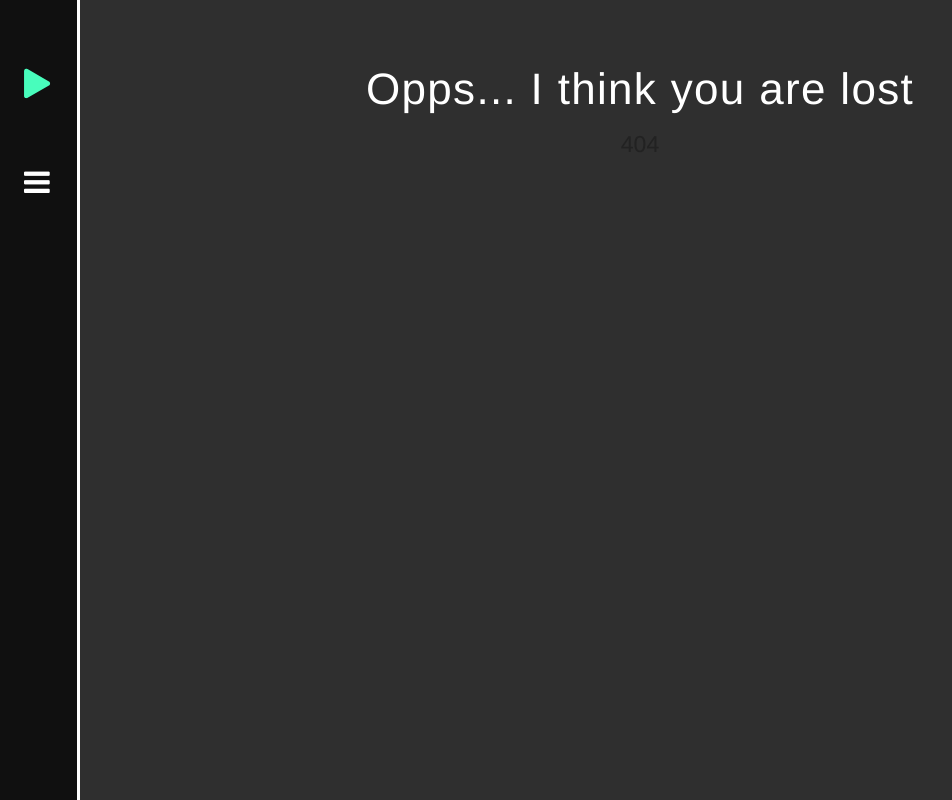
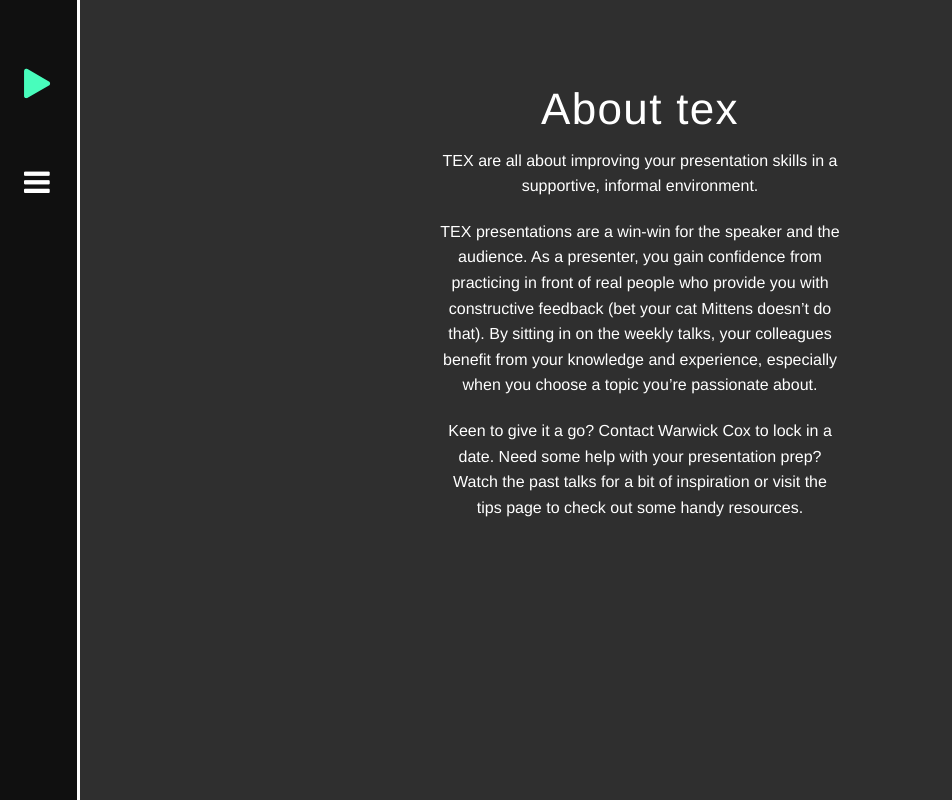
Before and after one commit to wcox-wotif/textalks, a PHP site: page /about in a window 1280 px wide. Shown: the whole page, without its empty margins (0-952 px from the left). Run offline with PHP 8.4, Linux system fonts and the light colour scheme; data that the repository does not hold is empty; some libraries are stand-ins or nearby versions.

Commit message:
about us page update

```diff
--- a/css/styles.css
+++ b/css/styles.css
@@ -55,6 +55,18 @@
     width: 0;
 }
 
+@-webkit-keyframes fadeInOut {
+    0% {
+        opacity: 0;
+    }
+    50% {
+        opacity: 1;
+    }
+    100% {
+        opacity: 0;
+    }
+}
+
 @keyframes fadeInOut {
     0% {
         opacity: 0;
@@ -67,12 +79,27 @@
     }
 }
 
+@-webkit-keyframes lastIcon {
+    0% {
+        opacity: 0;
+        -webkit-transform: scale(0);
+                transform: scale(0);
+    }
+    100% {
+        -webkit-transform: scale(1);
+                transform: scale(1);
+        opacity: 1;
+    }
+}
+
 @keyframes lastIcon {
     0% {
         opacity: 0;
+        -webkit-transform: scale(0);
                 transform: scale(0);
     }
     100% {
+        -webkit-transform: scale(1);
                 transform: scale(1);
         opacity: 1;
     }
@@ -86,16 +113,20 @@
     width: 117px;
     position: absolute;
     opacity: 0;
+    -webkit-animation: fadeInOut 1.3s ease;
             animation: fadeInOut 1.3s ease;
     margin: 12px 0 0 111px;
 }
 .icon:nth-child(2) {
+    -webkit-animation-delay: 1.1s;
             animation-delay: 1.1s;
 }
 .icon:nth-child(3) {
+    -webkit-animation-delay: 2.3s;
             animation-delay: 2.3s;
 }
 .icon:nth-child(4) {
+    -webkit-animation: lastIcon 0.75s 3.6s ease forwards;
             animation: lastIcon 0.75s 3.6s ease forwards;
 }
 .words {
@@ -336,6 +367,7 @@ img.next, img.prev {
     float: right;
 }
 img.prev {
+    -ms-transform: rotate(180deg);
         transform: rotate(180deg);
     -webkit-transform: rotate(180deg);
     float: left;
@@ -345,7 +377,7 @@ img.prev {
     padding: 0 3% 0 3%;
     color: #fff;
     margin: 0;
-    margin-left: 80px; !important!
+    margin-left: 80px !important;
     width: calc(100% - 80px);
 
 }
@@ -359,11 +391,110 @@ img.prev {
     width: 100%;
     background: #777;
 }
+a.logo_primary_font {
+    font-size: 6em;
+    font-weight: bold;
+    color: #48fdbc;
+    float: left;
+    margin-bottom: -25px;
+}
+.motto {
+    float: left;
+    margin: 25px 0px 0 20px;
+    font-size: 3em;
+    color: #888888;
+}
+.saying {
+    font-size: 0.9em;
+    color: #888888;
+}
+.logo_color {
+    color: #48fdbc;
+}
+.bottomButton {
+    position: absolute;
+    bottom: 1.25rem;
+    right: 1.25rem;
+    margin-bottom: 0;
+}
+
+.buttonPadding {
+    position: relative;
+    padding-bottom: 70px;
+}
+.small_videos .panel {
+    margin-top: -7px;
+}
+.button.success {
+    background-color: #48fdbc;
+    border-color: #FFF;
+    color: #101010;
+    font-weight: bold;
+}
+/* UPVOTE */
+.voteing {
+    width: 25px;
+    margin: 0 auto;
+}
+.upvote, .downvote {
+    font-size: 4em !important;
+    margin: 0 auto;
+    display: block;
+    clear: both;
+    width: 30px;
+}
+.upvote {
+    margin-bottom: -40px;
+}
+.downvote {
+    margin-top: -40px;
+}
+.count {
+    text-align: center;
+    width: 30px;
+    display: block;
+    font-size: 20px;
+}
+
+.default_page {
+    background-color: #2F2F2F;
+    color: #fff;
+    max-width: 100%;
+    height: 100%;
+}
+.default_page h1 {
+    color: #FFF;
+    font-weight: normal;
+    font-family: "HelveticaNeue-Ultralight", "HelveticaNeue-Light", "Helvetica Neue Light", "Helvetica Neue", Helvetica, Arial, "Lucida Grande", sans-serif;
+    letter-spacing: 0.03em;
+    margin-top: 58px;
+}
+.centered_text {
+    width: 400px;
+}
+.wrapper {
+    display: -webkit-box;
+    display: -webkit-flex;
+    display: -ms-flexbox;
+    display: flex;
+    -webkit-box-pack: center;
+    -webkit-justify-content: center;
+        -ms-flex-pack: center;
+            justify-content: center;
+    -webkit-box-align: center;
+    -webkit-align-items: center;
+        -ms-flex-align: center;
+            align-items: center;
+}
+
 /*** Small screens ***/
 @media only screen {  /* Define mobile styles */
     .header.uncompressed menu {
         margin-top: -29px;
         padding-right: 15px;
+    }
+    .default_page h1 {
+        margin-top: 78px;
     }
 }
 
@@ -401,6 +532,9 @@ img.prev {
     .presentation_details .columns {
         padding-left: 0;
         padding-right: 0;
+    }
+    .default_page h1 {
+        margin-top: 78px;
     }
 }
 
@@ -510,6 +644,9 @@ img.prev {
     .icon {
         margin: 9px 0 0 94px;
     }
+    .default_page h1 {
+        margin-top: 78px;
+    }
 
 }
 
@@ -563,84 +700,3 @@ img.prev {
     .item, .grid-sizer { width: calc(12.5% - 3px); }
     .item.w2 { width: calc(25% - 3px); }
 }
-
-
-
-a.logo_primary_font {
-    font-size: 6em;
-    font-weight: bold;
-    color: #48fdbc;
-    float: left;
-    margin-bottom: -25px;
-}
-.motto {
-    float: left;
-    margin: 25px 0px 0 20px;
-    font-size: 3em;
-    color: #888888;
-}
-.saying {
-    font-size: 0.9em;
-    color: #888888;
-}
-.logo_color {
-    color: #48fdbc;
-}
-.bottomButton {
-    position: absolute;
-    bottom: 1.25rem;
-    right: 1.25rem;
-    margin-bottom: 0;
-}
-
-.buttonPadding {
-    position: relative;
-    padding-bottom: 70px;
-}
-.small_videos .panel {
-    margin-top: -7px;
-}
-.button.success {
-    background-color: #48fdbc;
-    border-color: #FFF;
-    color: #101010;
-    font-weight: bold;
-}
-/* UPVOTE */
-.voteing {
-    width: 25px;
-    margin: 0 auto;
-}
-.upvote, .downvote {
-    font-size: 4em !important;
-    margin: 0 auto;
-    display: block;
-    clear: both;
-    width: 30px;
-}
-.upvote {
-    margin-bottom: -40px;
-}
-.downvote {
-    margin-top: -40px;
-}
-.count {
-    text-align: center;
-    width: 30px;
-    display: block;
-    font-size: 20px;
-}
-
-.coming_soon {
-    background-color: #2F2F2F;
-    color: #fff;
-    max-width: 100%;
-    height: 100%;
-}
-.coming_soon h1 {
-    color: #FFF;
-    font-weight: normal;
-    font-family: "HelveticaNeue-Ultralight", "HelveticaNeue-Light", "Helvetica Neue Light", "Helvetica Neue", Helvetica, Arial, "Lucida Grande", sans-serif;
-    letter-spacing: 0.03em;
-    margin-top: 58px;
-}
--- a/gulpfile.js
+++ b/gulpfile.js
@@ -1,13 +1,10 @@
 var gulp = require('gulp');
 var autoprefixer = require('gulp-autoprefixer');
-var cssmin = require('gulp-cssmin');
-var browserSync = require('browser-sync').create();
 
 gulp.task('compile', function() {
   // place code for your default task here
   return gulp.src('css/styles.css')
     .pipe(autoprefixer())
-    .pipe(cssmin())
-    .pipe(gulp.dest('css/compiled'));
+    .pipe(gulp.dest('css/'));
 
 });
--- a/includes/head.php
+++ b/includes/head.php
@@ -1,6 +1,6 @@
 <meta charset="utf-8" />
 <meta name="viewport" content="width=device-width, initial-scale=1.0" />
-<link rel="stylesheet" href="/css/styles.css" />
+<link rel="stylesheet" href="/css/styles.css?v=2" />
 <link rel="stylesheet" href="//maxcdn.bootstrapcdn.com/font-awesome/4.3.0/css/font-awesome.min.css">
 <script src="/js/vendor/modernizr.js"></script>
 <script src="/js/jquery-2.1.3.min.js"></script>
--- a/includes/header.php
+++ b/includes/header.php
@@ -25,6 +25,7 @@
         </div>
 
         <menu type="context toolbar">
+            <li><a href="/about" title="TEX's home.">About</a></li>
             <li><a href="/" title="TEX's home.">Home</a></li>
 
 <?php
--- a/index.php
+++ b/index.php
@@ -34,6 +34,8 @@
         include_once $_SERVER['DOCUMENT_ROOT'].'/templates/homePage_videoLinks.php';
     } elseif ($pageInfo['page_name'] == '404') {
         include_once $_SERVER['DOCUMENT_ROOT'].'/templates/404.php';
+    } elseif ($pageInfo['page_name'] == 'about') {
+        include_once $_SERVER['DOCUMENT_ROOT'].'/templates/about.php';
     } elseif ($pageInfo['page_name'] == 'talks') {
         include_once $_SERVER['DOCUMENT_ROOT'].'/php/addVideoComment.php';
         include_once $_SERVER['DOCUMENT_ROOT'].'/templates/talks.php';
--- a/php/Page.php
+++ b/php/Page.php
@@ -24,6 +24,13 @@ class Page {
             $pageInfo['page_title'] = 'tex: Plan, Present, Improve';
             $pageInfo['meta_description'] = "TEX Talks are a win-win for the speaker and the audience. As a presenter, you gain confidence from practicing in front of real people who provide you with constructive feedback (bet your cat Mittens doesn’t do that). By sitting in on the weekly talks, your colleagues benefit from your knowledge and experience, especially when you choose a topic you’re passionate about.";
             $pageInfo['talks'] = $this->returnAllTalksInfo();
+
+        } elseif ($page_name[1] == 'about'){
+
+            $pageInfo['page_name'] = 'about';
+            $pageInfo['page_title'] = 'tex: Plan, Present, Improve';
+            $pageInfo['meta_description'] = "TEX are all about improving your presentation skills in a supportive, informal environment.";
+            $pageInfo['talks'] = '';
 
         } elseif ($page_name[1] == 'brisbane') {
             $pageInfo = $this->genericMetaData('brisbane');
--- a/templates/404.php
+++ b/templates/404.php
@@ -1,4 +1,4 @@
-<div class="row coming_soon" >
+<div class="row default_page" >
     <div class="large-12 columns text-center">
         <div class="topic"><h1>Opps... I think you are lost</h1></div>
         <div class="topic"><h4>404</h4></div>
--- /dev/null
+++ b/templates/about.php
@@ -0,0 +1,12 @@
+<div class="row default_page" >
+    <div class="large-12 columns text-center">
+        <div class="topic"><h1>About tex</h1></div>
+        <div class="wrapper">
+            <div class="centered_text">
+                <p>TEX are all about improving your presentation skills in a supportive, informal environment.</p>
+                <p>TEX presentations are a win-win for the speaker and the audience. As a presenter, you gain confidence from practicing in front of real people who provide you with constructive feedback (bet your cat Mittens doesn’t do that). By sitting in on the weekly talks, your colleagues benefit from your knowledge and experience, especially when you choose a topic you’re passionate about.</p>
+                <p>Keen to give it a go? Contact Warwick Cox to lock in a date. Need some help with your presentation prep? Watch the past talks for a bit of inspiration or visit the tips page to check out some handy resources.</p>
+            </div>
+        </div>
+    </div>
+</div>
--- a/templates/comingSoon.php
+++ b/templates/comingSoon.php
@@ -1,4 +1,4 @@
-<div class="row coming_soon" >
+<div class="row coming_soon default_page" >
     <div class="large-12 columns text-center">
         <div class="topic"><h1>Coming soon</h1></div>
     </div>
```
Also changed, not shown: package.json (added, +22 -0 lines). Lines whose indentation alone changed are shown as unchanged.
